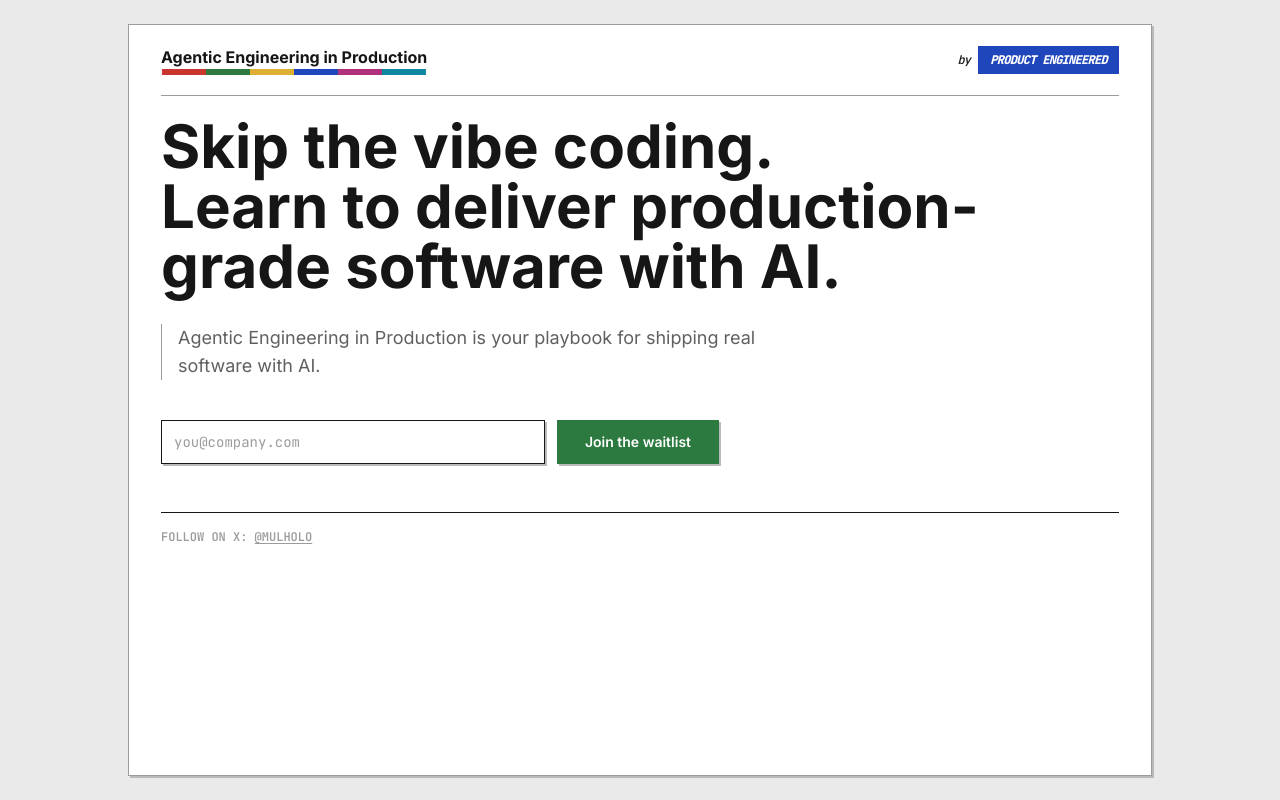
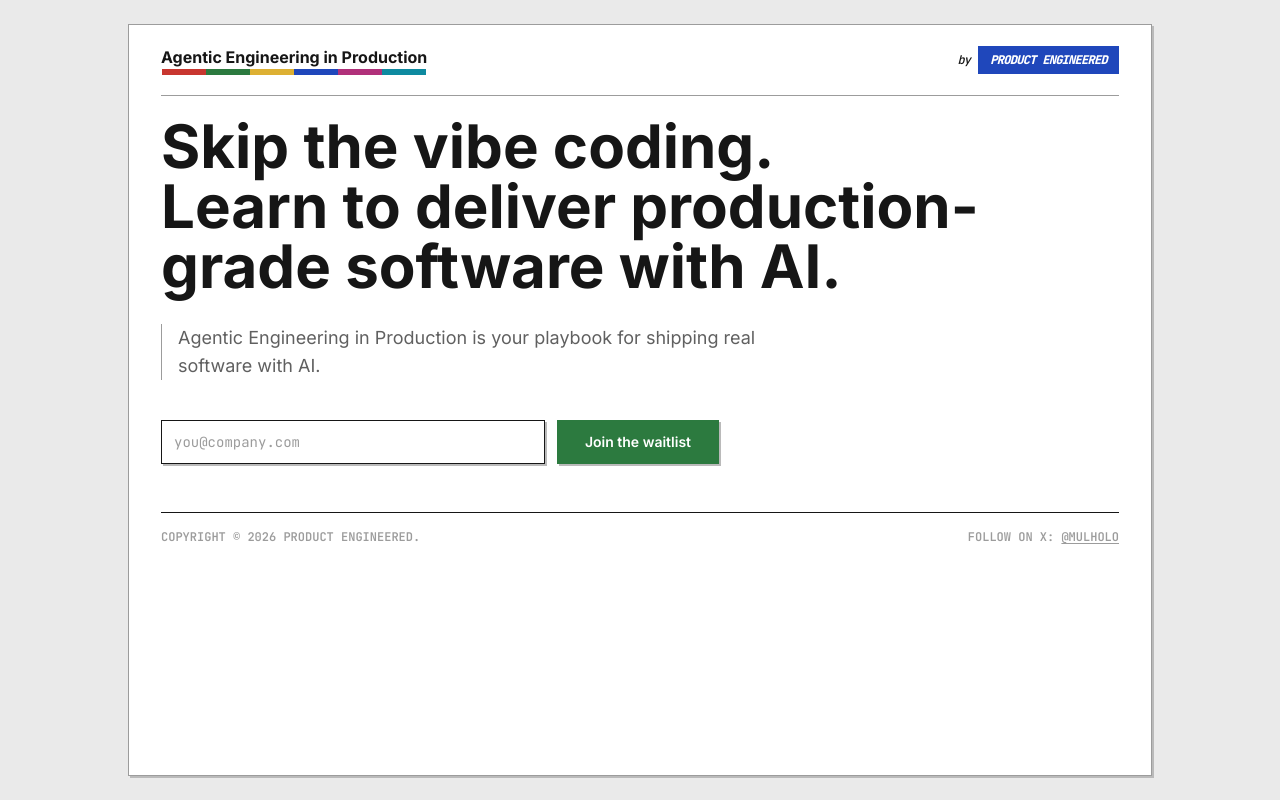
Before and after one commit to product-engineered/course, a Next.js app: page / in a window 1280 px wide. Built offline with nearby package versions, Linux system fonts and the light colour scheme.

Commit message:
add footer copyright

```diff
--- a/app/page.tsx
+++ b/app/page.tsx
@@ -71,6 +71,7 @@ export default function Home() {
         <footer className="px-5 py-4 sm:px-8">
           <div className="border-t border-black pt-4">
             <div className="flex flex-col gap-3 font-mono text-xs font-semibold uppercase tracking-normal text-neutral-400 sm:flex-row sm:items-center sm:justify-between">
+              <p>Copyright &copy; {new Date().getFullYear()} Product Engineered.</p>
               <p>
                 Follow on X:{" "}
                 <a
```
